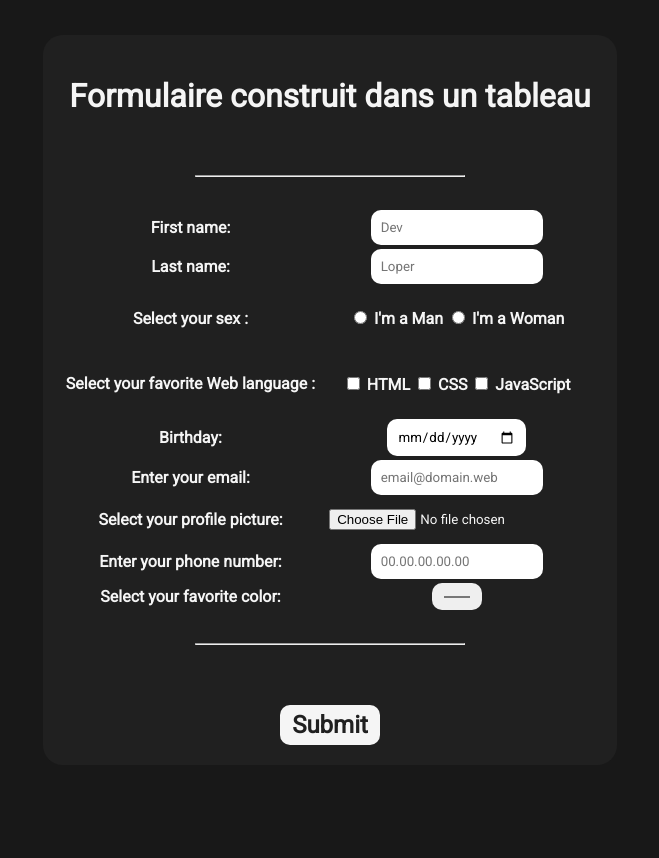
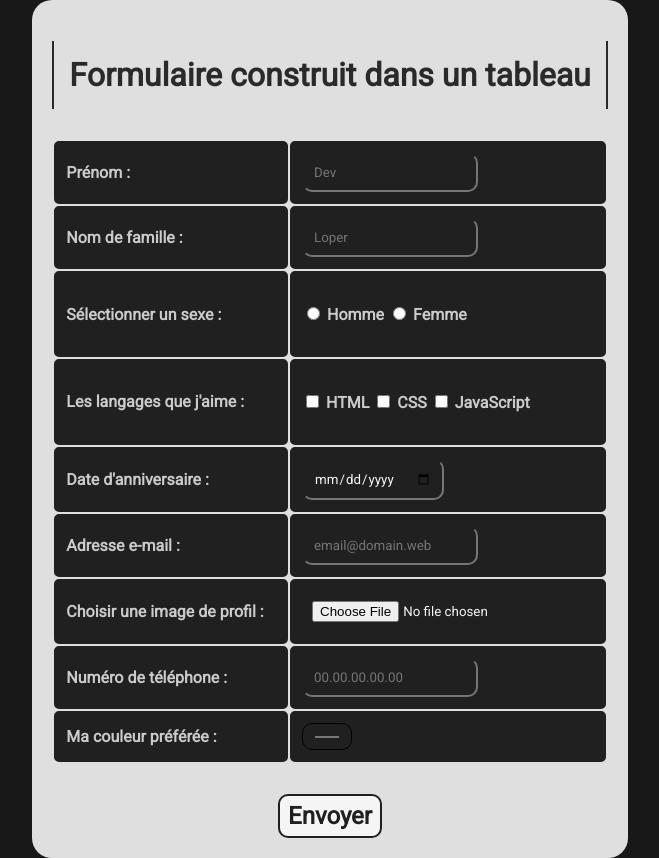
Before and after one commit to Constantin-Hentgen/TouYube, a plain HTML site: page form.html in a window 1280 px wide. Shown: the whole page, without its empty margins (310-969 px from the left). Before the commit the page ends 800 px from the top, so only its background shows below. Drawn offline with nearby package versions, Linux system fonts and the light colour scheme.

Commit message:
a priori finished

```diff
--- a/form.html
+++ b/form.html
@@ -11,17 +11,16 @@
     <link rel="preconnect" href="https://fonts.gstatic.com" crossorigin>
     <link href="https://fonts.googleapis.com/css2?family=Roboto&display=swap" rel="stylesheet">
     <link rel="shortcut icon" type="image/jpg" href="touyube.png" />
-    <title>Inscription</title>
+    <title>Formulaire/tableau</title>
 </head>
 
 <body>
     <form>
         <h1>Formulaire construit dans un tableau</h1>
-        <hr>
         <table>
             <tr>
                 <th>
-                    <label for="fname">First name:</label>
+                    <label for="fname">Prénom :</label>
                 </th>
                 <th>
                     <input type="text" id="fname" name="fname" placeholder="Dev">
@@ -29,7 +28,7 @@
             </tr>
             <tr>
                 <th>
-                    <label for="lname">Last name:</label>
+                    <label for="lname">Nom de famille :</label>
                 </th>
                 <th>
                     <input type="text" id="lname" name="lname" placeholder="Loper">
@@ -37,18 +36,18 @@
             </tr>
             <tr>
                 <th>
-                    <h4>Select your sex :</h4>
+                    <h4>Sélectionner un sexe :</h4>
                 </th>
                 <th>
                     <input type="radio" id="man" name="sex" placeholder="man'">
-                    <label for="sex"> I'm a Man</label>
+                    <label for="sex"> Homme</label>
                     <input type="radio" id="woman" name="sex" placeholder="woman">
-                    <label for="sex2"> I'm a Woman</label>
+                    <label for="sex2"> Femme</label>
                 </th>
             </tr>
             <tr>
                 <th>
-                    <h4>Select your favorite Web language :</h4>
+                    <h4>Les langages que j'aime :</h4>
                 </th>
                 <th>
                     <input type="checkbox" id="html" name="fav_language" value="HTML">
@@ -61,7 +60,7 @@
             </tr>
             <tr>
                 <th>
-                    <label for="birthday">Birthday:</label>
+                    <label for="birthday">Date d'anniversaire :</label>
                 </th>
                 <th>
                     <input type="date" id="birthday" name="birthday">
@@ -69,7 +68,7 @@
             </tr>
             <tr>
                 <th>
-                    <label for="email">Enter your email:</label>
+                    <label for="email">Adresse e-mail :</label>
                 </th>
                 <th>
                     <input type="email" id="email" name="email" placeholder="email@domain.web">
@@ -77,7 +76,7 @@
             </tr>
             <tr>
                 <th>
-                    <label for="myfile">Select your profile picture:</label>
+                    <label for="myfile">Choisir une image de profil :</label>
                 </th>
                 <th>
                     <input type="file" id="myfile" name="myfile">
@@ -85,7 +84,7 @@
             </tr>
             <tr>
                 <th>
-                    <label for="phone">Enter your phone number:</label>
+                    <label for="phone">Numéro de téléphone :</label>
                 </th>
                 <th>
                     <input type="tel" id="phone" name="phone" placeholder="00.00.00.00.00"
@@ -94,15 +93,14 @@
             </tr>
             <tr>
                 <th>
-                    <label for="favcolor">Select your favorite color:</label>
+                    <label for="favcolor">Ma couleur préférée :</label>
                 </th>
                 <th>
                     <input type="color" id="favcolor" name="favcolor">
                 </th>
             </tr>
         </table>
-        <hr>
-        <a id='fake_submit' href="index.html">Submit</a>
+        <a id='fake_submit' href="index.html">Envoyer</a>
     </form>
 
 </body>
--- a/style_form.css
+++ b/style_form.css
@@ -4,7 +4,7 @@
 
 body {
 	background-color: #181818;
-    color: whitesmoke;
+	color: #202020;
 	margin: 0px;
 	padding: 0px;
 	height: 100vh;
@@ -15,43 +15,50 @@ body {
 form {
 	display: flex;
 	flex-direction: column;
-    background-color: #202020;
+	background-color: rgb(223, 223, 223);
 	padding: 20px;
 	border-radius: 20px;
+	color: rgb(204, 203, 203);
+	;
+	font-size: 1em;
+}
+
+h1 {
+	color: #2a2a2a;
+	border-right: #2a2a2a 2px solid;
+	border-left: #2a2a2a 2px solid;
+	margin: center;
+	padding: 15px;
+	margin-bottom: 30px;
+	text-align: center;
 }
 
 
 input {
 	padding: 10px;
-    border: transparent solid 0px;
+	background-color: #202020;
+	color: whitesmoke;
 	border-radius: 10px;
+}
+
+th {
+	margin: 0px;
+	text-align: left;
+	background-color: #202020;
+	border: #202020 2px solid;
+	border-collapse: collapse;
+	border-radius: 5px;
+	padding: 10px;
 }
 
 input:focus {
 	outline: transparent solid 0px;
 }
 
-form>input {
-    width: 50%;
-    margin: auto;
-    margin-top: 20px;
-}
-
-form>h1{
-    margin: center;
-    margin-bottom: 30px;
-    text-align: center;
-}
-
-hr{
-    width: 50%;
-    margin-top: 30px;
-    margin-bottom: 30px;
-}
-
-#fake_submit{
+#fake_submit {
 	color: #202020;
 	text-decoration: none;
+	border: #202020 2px solid;
 	border-radius: 10px;
 	font-weight: bolder;
 	width: 100px;
@@ -64,13 +71,14 @@ hr{
 	background-color: whitesmoke;
 }
 
-#fake_submit:hover{
-    animation-name: fake_submit_hover;
-    animation-duration: 1s;
+#fake_submit:hover {
+	background-color: #202020;
+	color: whitesmoke;
 }
 
-@keyframes fake_submit_hover {
-    0%{transform: scale(1);}
-    50%{transform: scale(1.5);}
-    100%{transform: scale(1);}
+@media screen and (max-width:650px) {
+	form {
+		width: 100%;
+		height: 100%;
 	}
+}
```
Lines whose indentation alone changed are shown as unchanged.
